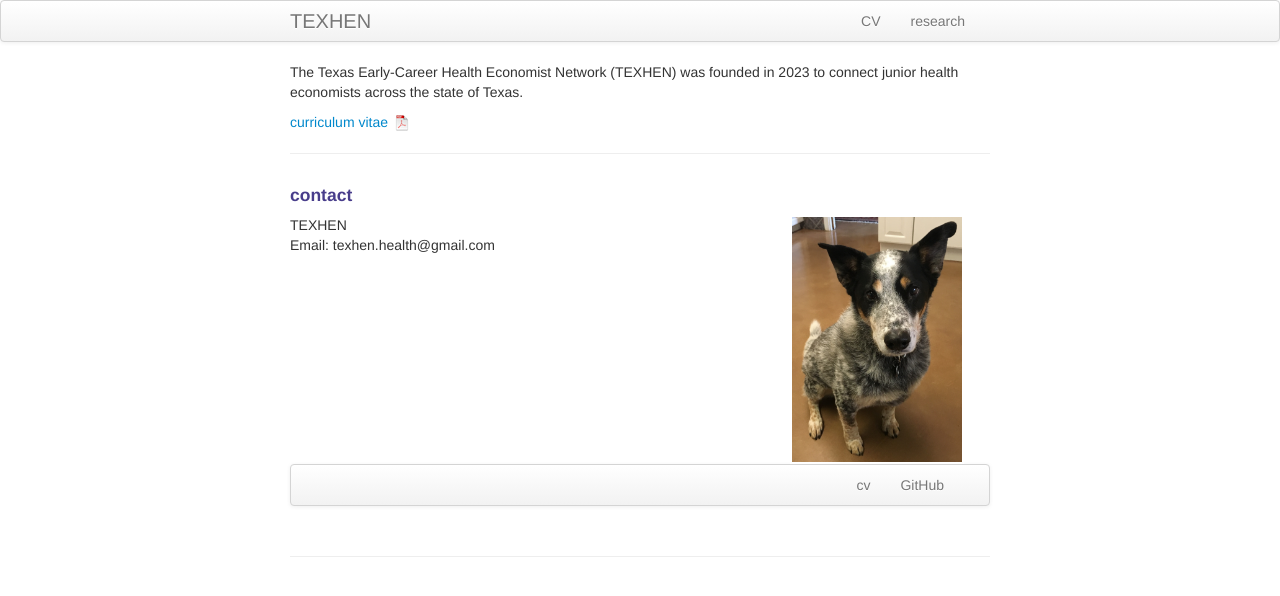
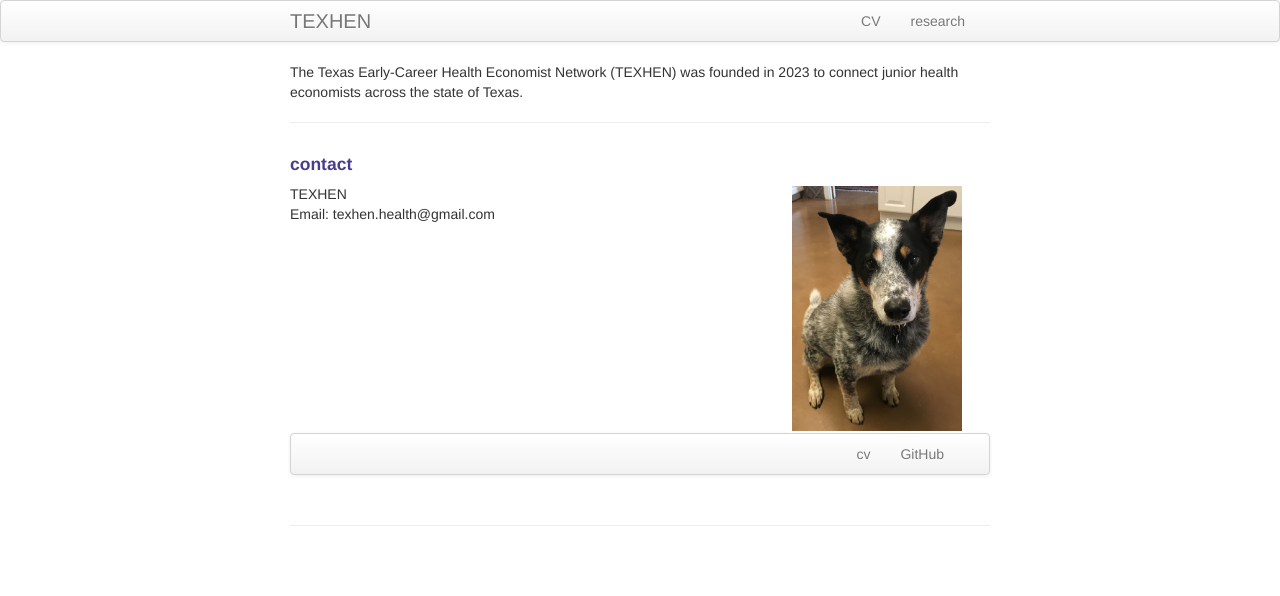
Before and after one commit to texhen/texhen.github.io, a Jekyll site: the page built from index.md, in a window 1280 px wide. Shown: the top 596 px of the page. Built offline with Jekyll 4.4.1, drawn with Linux system fonts in a browser that asks for light colours.

Commit message:
Update index.md

```diff
--- a/index.md
+++ b/index.md
@@ -7,8 +7,7 @@ keywords: health economics, Texas, TEXHEN, early-career
 
 The Texas Early-Career Health Economist Network (TEXHEN) was founded in 2023 to connect junior health economists across the state of Texas.
 
-[//]: # (This is a comment.)
-[curriculum vitae ![CV as pdf]({{ BASE_PATH }}/pages/icons16/pdf-icon.png)]({{ BASE_PATH }}/assets/CV.pdf)<br/>
+[//]: # [curriculum vitae ![CV as pdf]({{ BASE_PATH }}/pages/icons16/pdf-icon.png)]({{ BASE_PATH }}/assets/CV.pdf)<br/>
 
 
 ---
```
